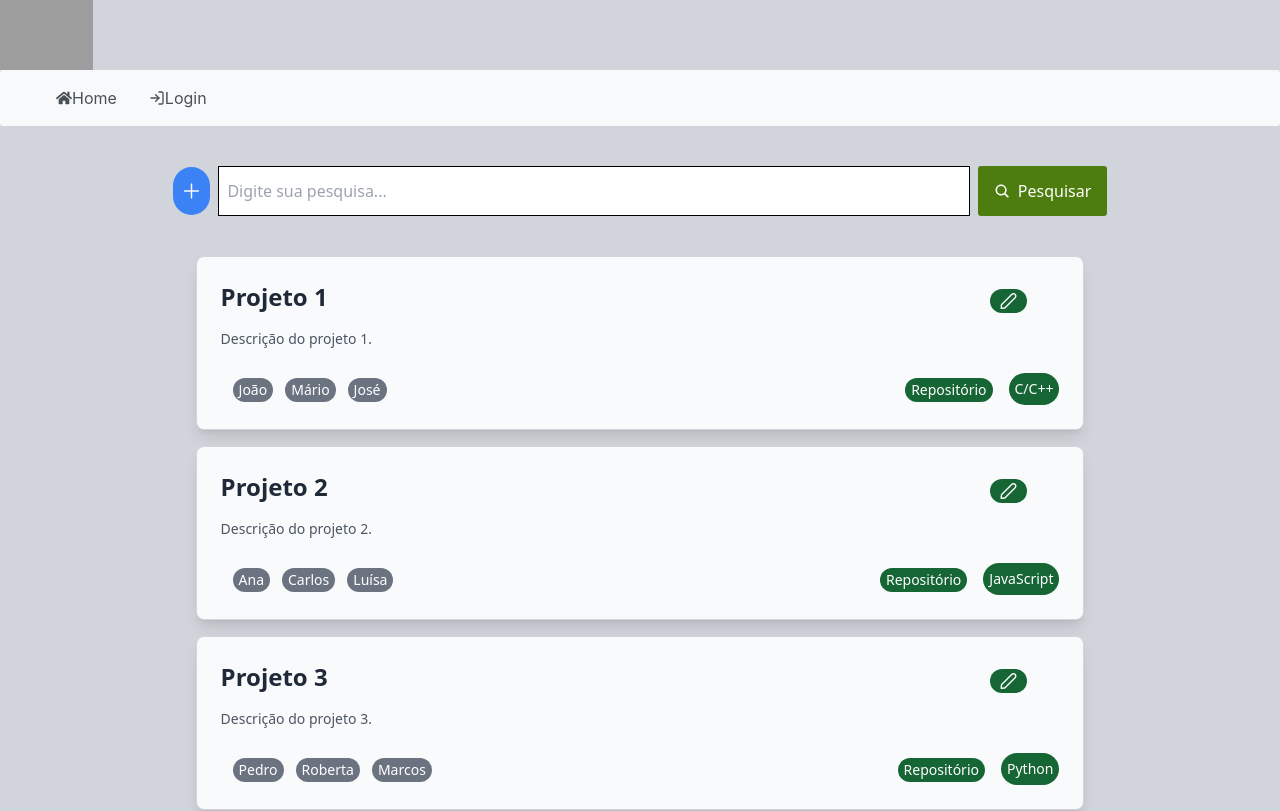
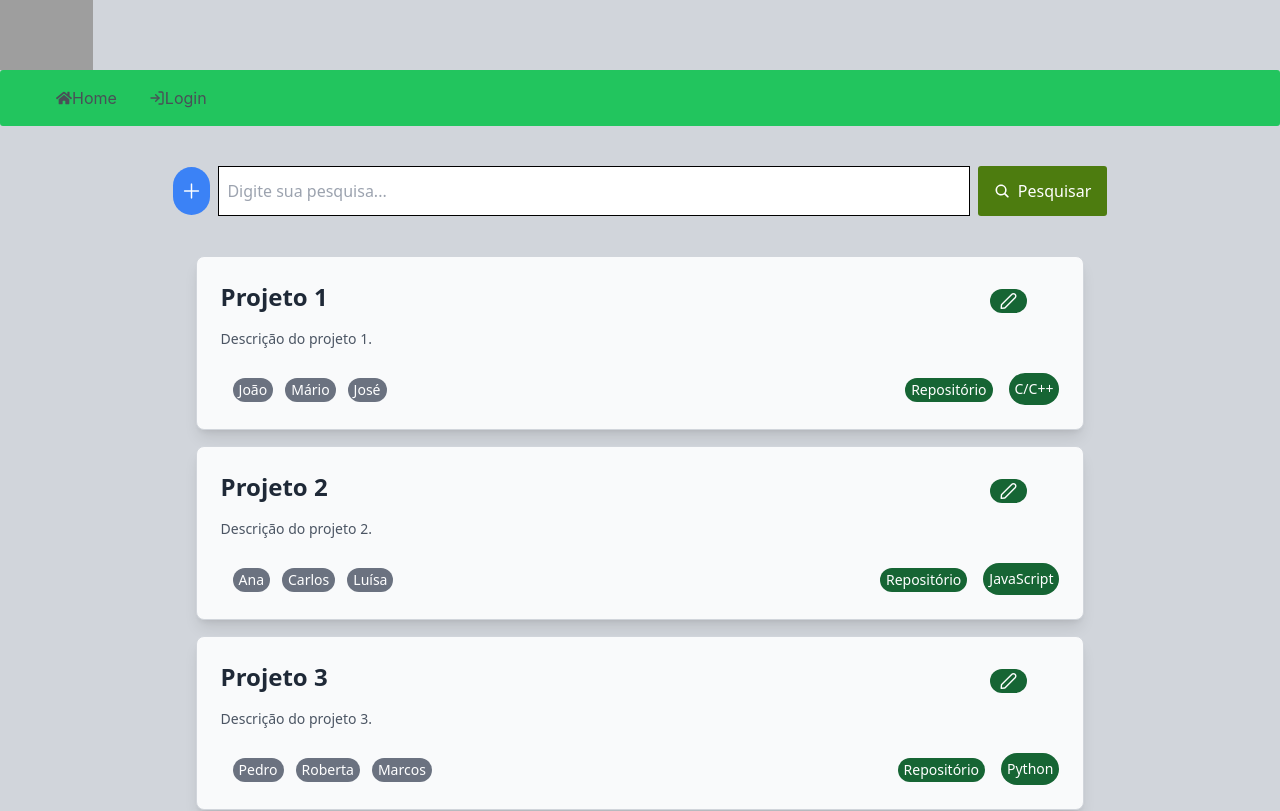
Before and after one commit to GUGALU/projeto-integrador-front, a Next.js app: page / in a window 1280 px wide. Shown: the top 811 px of the page. Built offline with nearby package versions, Linux system fonts and the light colour scheme; grey boxes are pictures that could not be loaded.

Commit message:
colocado BG verde

```diff
--- a/app/components/header/header.jsx
+++ b/app/components/header/header.jsx
@@ -27,13 +27,14 @@ export default function BasicDemo() {
     {
       label:'Home',
       icon: <FaHome/>,
+      className: "text-white flex justify-center"
 
     },
 
     {
       label: 'Login ',
       icon: <LuLogIn/>,
-      className: "ml-auto",
+      className: "ml-auto text-white"
 
     },
 
@@ -44,8 +45,9 @@ export default function BasicDemo() {
     <div>
       <IFPRItem/>
       <div className="card">
-        <div className='justify-between ml-auto'>
-          <Menubar model={menu} className='flex-1' />
+        <div className=''>
+
+          <Menubar model={menu} className='flex-1 bg-green-500' />
         </div>
 
       </div>
```
